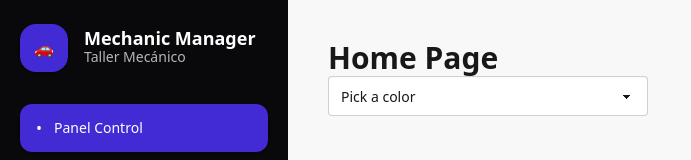
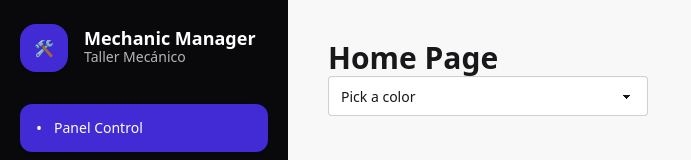
Before and after one commit to FSD1125STR/TFM-verde-frontend, a React (Vite) app: page / in a window 1280 px wide. Shown: the top 160 px of the page, without its empty margins (0-691 px from the left). Built offline with nearby package versions, Linux system fonts and the light colour scheme; no server answers.

Commit message:
cambio de icono

```diff
--- a/src/components/layout/Sidebar.jsx
+++ b/src/components/layout/Sidebar.jsx
@@ -27,7 +27,7 @@ export default function Sidebar() {
             {/* Logo */}
             <div className="flex items-center gap-4 mb-8">
             <div className="w-12 h-12 rounded-2xl bg-primary text-white flex items-center justify-center shadow">
-                🚗
+                🛠️
             </div>
 
             <div>
```
